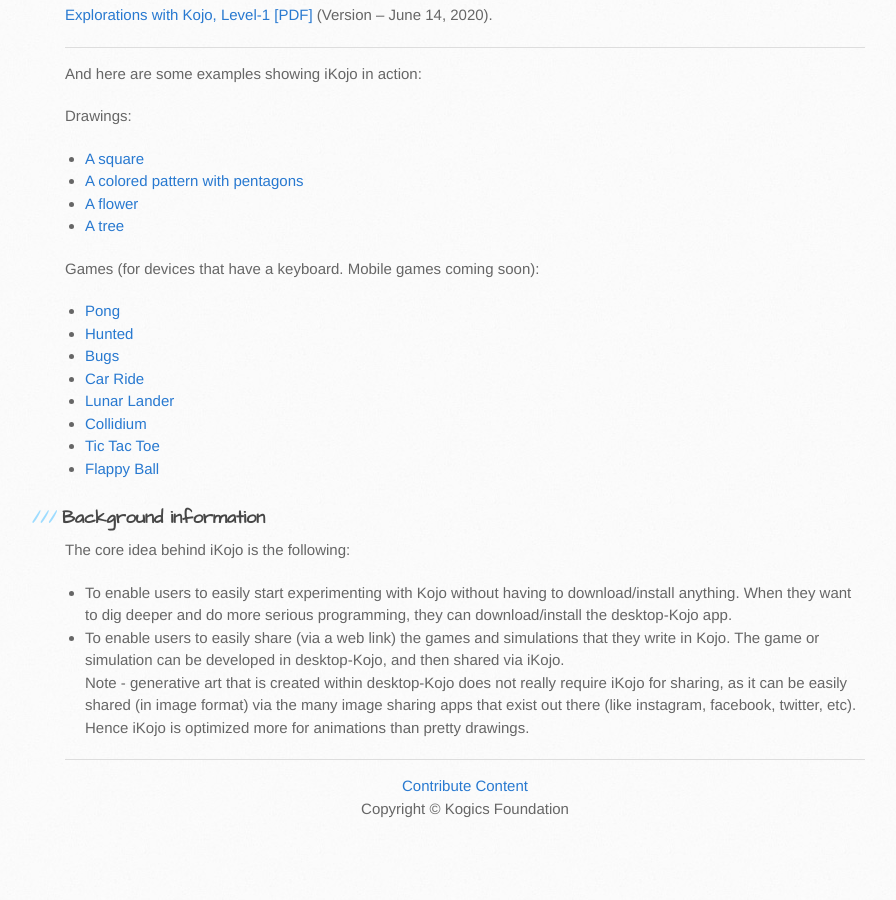
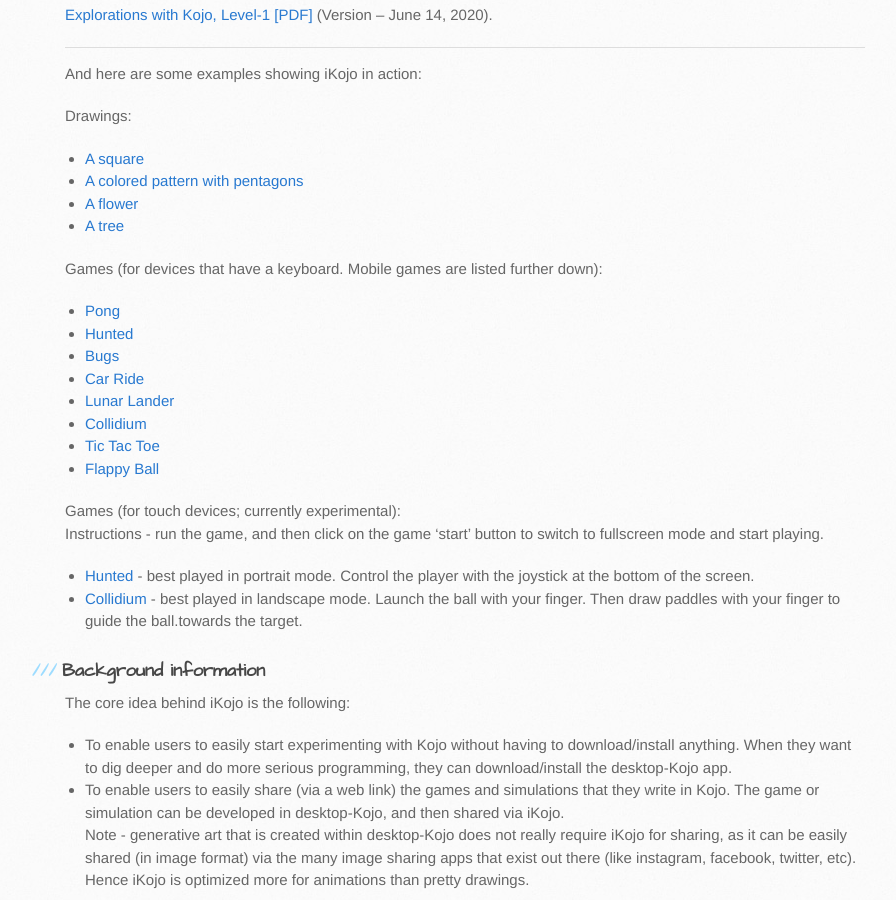
Before and after one commit to kojodoc/kojodoc.github.io, a Jekyll site: the page built from ikojo.md, in a window 1280 px wide and 900 px high, scrolled down 673 px. Shown: the whole window, without its empty margins (105-1001 px from the left). Built offline with Jekyll 4.4.1, drawn with Linux system fonts in a browser that asks for light colours; our own code applies the rules of GitHub Pages for plain Markdown files; the repository's description, which GitHub fills in, is left out; before the commit the page ends 1516 px from its top, so only the background shows below that.

Commit message:
Add mobile hunted and collidium.

```diff
--- a/ikojo.md
+++ b/ikojo.md
@@ -38,7 +38,7 @@ Drawings:
 * [A flower](http://ikojo.in/sf/AlUnOa0/0)
 * [A tree](http://ikojo.in/sf/NrOU9qJ/0)
 
-Games (for devices that have a keyboard. Mobile games coming soon):
+Games (for devices that have a keyboard. Mobile games are listed further down):
 * [Pong](http://ikojo.in/sf/nOB7vtO/0)
 * [Hunted](http://ikojo.in/sf/KQPttLI/1)
 * [Bugs](http://ikojo.in/sf/OuGi82j/0)
@@ -48,6 +48,11 @@ Games (for devices that have a keyboard. Mobile games coming soon):
 * [Tic Tac Toe](http://ikojo.in/sf/WRksphz/0)
 * [Flappy Ball](http://ikojo.in/sf/6z0ySUq/1)
 
+Games (for touch devices; currently experimental):
+Instructions - run the game, and then click on the game 'start' button to switch to fullscreen mode and start playing.
+* [Hunted](http://ikojo.in/sf/uLydUCi/0) - best played in portrait mode. Control the player with the joystick at the bottom of the screen.
+* [Collidium](http://ikojo.in/sf/Nwo4UWB/1) - best played in landscape mode. Launch the ball with your finger. Then draw paddles with your finger to guide the ball.towards the target.
+
 ### Background information
 The core idea behind iKojo is the following:
 * To enable users to easily start experimenting with Kojo without having to download/install anything. When they want to dig deeper and do more serious programming, they can download/install the desktop-Kojo app.
```
